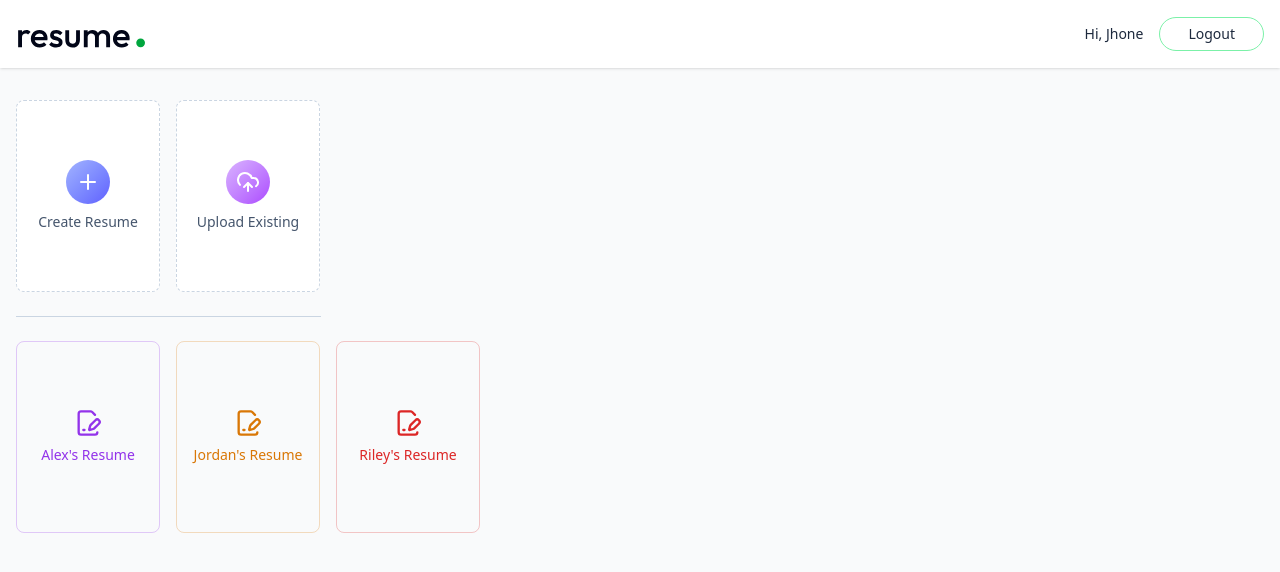
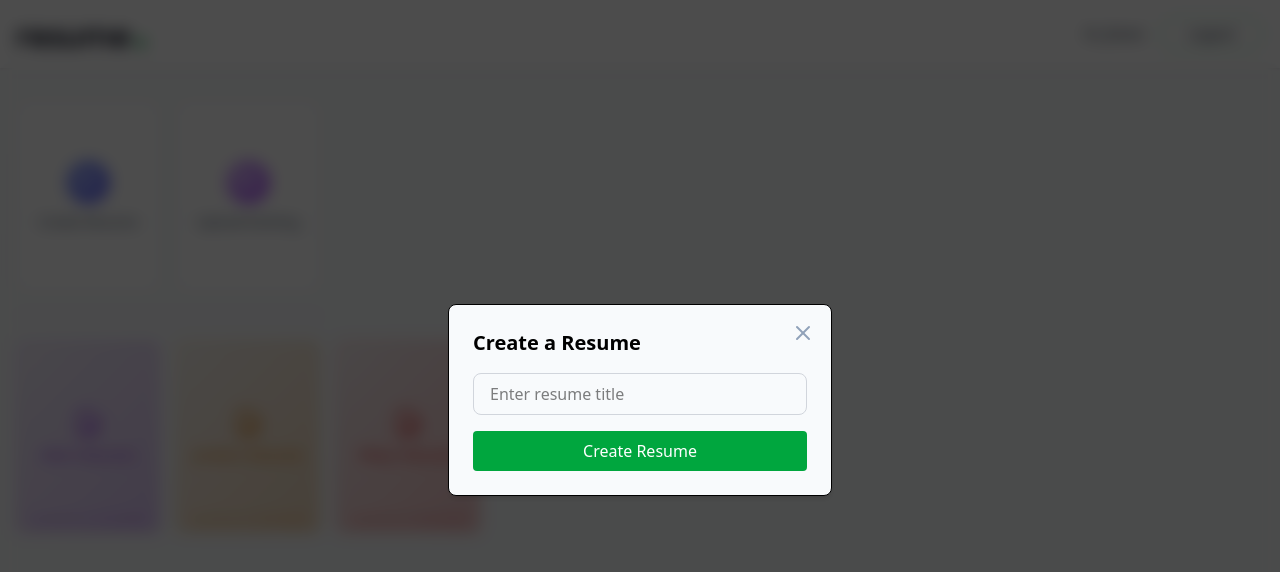
Before and after one commit to Shridhan15/Resume-Builder, a React (Vite) app in the folder client/: page /app in a window 1280 px wide. Both pictures are taken after a click on the button "Create Resume". Shown: the top 572 px of the page. Built offline with nearby package versions, Linux system fonts and the light colour scheme.

Commit message:
upload/create resume forms

```diff
--- a/client/src/index.css
+++ b/client/src/index.css
@@ -4,4 +4,13 @@
   button {
     @apply cursor-pointer
   }
+
+  input:not([type='checkbox']){
+    @apply outline-none focus:ring border border-gray-300 focus:ring-blue-500 focus:border-blue-500 rounded-lg
+  }
+  textarea {
+
+    @apply outline-none focus:ring border border-gray-300 focus:ring-blue-500 focus:border-blue-500 rounded-lg resize-none
+
+  }
  }
--- a/client/src/pages/Dashboard.jsx
+++ b/client/src/pages/Dashboard.jsx
@@ -1,21 +1,48 @@
-import { FilePenLineIcon, Plus, PlusIcon, UploadCloudIcon } from "lucide-react";
+import {
+  FilePenLineIcon,
+  PencilIcon,
+  Plus,
+  PlusIcon,
+  TrashIcon,
+  UploadCloud,
+  UploadCloudIcon,
+  XIcon,
+} from "lucide-react";
 import React, { useEffect, useState } from "react";
+import { useNavigate } from "react-router-dom";
 import { dummyResumeData } from "../assets/assets";
 
 const Dashboard = () => {
+  const colors = ["#9333ea", "#d97706", "#dc2626", "#0284c7", "#16a34a"];
 
-  const colors= ['#9333ea',"#d97706","#dc2626","#0284c7","#16a34a"]
+  const navigate = useNavigate();
 
-  const [allResumes, setAllResumes]= useState([])
+  const [allResumes, setAllResumes] = useState([]);
+  const [showCreateResume, setShowCreateResume] = useState(false);
+  const [showUploadResume, setShowUploadResume] = useState(false);
+  const [title, setTitle] = useState("");
+  const [resume, setResume] = useState(null);
+  const [editResumeId, setEditResumeId] = useState("");
 
-  const loadAllResumes= async()=>{
-    setAllResumes(dummyResumeData)
-  }
+  const loadAllResumes = async () => {
+    setAllResumes(dummyResumeData);
+  };
 
-  useEffect(()=>{
-    loadAllResumes()
-  },[])
+  const createResume = async (e) => {
+    e.preventDefault();
+    setShowCreateResume(false);
+    navigate("/app/builder/res123");
+  };
 
+  const uploadResume = async (e) => {
+    e.preventDefault();
+    setShowUploadResume(false);
+    navigate("/app/builder/res123");
+  };
+
+  useEffect(() => {
+    loadAllResumes();
+  }, []);
 
   return (
     <div>
@@ -24,14 +51,20 @@
           Welcome Joe
         </p>
         <div className="flex gap-4">
-          <button className="w-full bg-white sm:max-w-36 h-48 flex flex-col items-center justify-center rounded-lg gap-2 text-slate-600 border border-dashed border-slate-300 group hover:border-indigo-500 hover:shadow-lg transition-all duration-300 cursor-pointer">
+          <button
+            onClick={() => setShowCreateResume(true)}
+            className="w-full bg-white sm:max-w-36 h-48 flex flex-col items-center justify-center rounded-lg gap-2 text-slate-600 border border-dashed border-slate-300 group hover:border-indigo-500 hover:shadow-lg transition-all duration-300 cursor-pointer"
+          >
             <PlusIcon className="size-11 transition-all duration-300 p-2.5 bg-gradient-to-br from-indigo-300 to-indigo-500 text-white rounded-full " />
             <p className="text-sm group-hover:text-indigo-600 transition-all duration-300">
               Create Resume
             </p>
           </button>
 
-          <button className="w-full bg-white sm:max-w-36 h-48 flex flex-col items-center justify-center rounded-lg gap-2 text-slate-600 border border-dashed border-slate-300 group hover:border-purple-500 hover:shadow-lg transition-all duration-300 cursor-pointer">
+          <button
+            onClick={() => setShowUploadResume(true)}
+            className="w-full bg-white sm:max-w-36 h-48 flex flex-col items-center justify-center rounded-lg gap-2 text-slate-600 border border-dashed border-slate-300 group hover:border-purple-500 hover:shadow-lg transition-all duration-300 cursor-pointer"
+          >
             <UploadCloudIcon className="size-11 transition-all duration-300 p-2.5 bg-gradient-to-br from-purple-300 to-purple-500 text-white rounded-full " />
             <p className="text-sm group-hover:text-purple-600 transition-all duration-300">
               Upload Existing
@@ -42,21 +75,132 @@
         <hr className="border-slate-300  my-6 sm:w-[305px]" />
 
         <div className="grid grid-cols-2 sm:flex flex-wrap gap-4">
+          {allResumes.map((resume, index) => {
+            const basecolor = colors[index % colors.length];
+            return (
+              <button
+                key={index}
+                className="relative w-full sm:max-w-36 h-48 flex flex-col items-center justify-center rounded-lg gap-2 border group hover:shadow-lg transition-all duration-300 cursor-pointer"
+                style={{
+                  background: `linear-gradient(135deg, ${basecolor}10, ${basecolor}40)`,
+                  borderColor: basecolor + "40",
+                }}
+              >
+                <FilePenLineIcon
+                  className="size-7 group-hover:scale-105 transition-all"
+                  style={{ color: basecolor }}
+                />
 
-          {allResumes.map((resume,index)=>{
-            const basecolor= colors[index % colors.length]
-            return (
-              <button key={index} className="relative w-full sm:max-w-36 h-48 flex flex-col items-center justify-center rounded-lg gap-2 border group hover:shadow-lg transition-all duration-300 cursor-pointer" style={{background:`linear-gradient(135%, ${basecolor}10, ${basecolor}40)`, borderColor:basecolor+40}}>
+                <p
+                  className="text-sm group-hover:scale-105 transition-all px-2 text-center"
+                  style={{ color: basecolor }}
+                >
+                  {resume.title}{" "}
+                </p>
+                <p
+                  className=" absolute bottom-1 text-[11px] text-slate-400 group-hover:text-slate-500 transition-all duration-300 px-2 text-center"
+                  style={{ color: basecolor + "90" }}
+                >
+                  Updated on {new Date(resume.updatedAt).toLocaleDateString()}
+                </p>
+                <div className="absolute top-1 right-1 group-hover:flex items-center hidden">
+                  <TrashIcon className="size-7 p-1.5 hover:bg-white/50 rounded text-slate-700 transition-colors" />
+                  <PencilIcon className="size-7 p-1.5 hover:bg-white/50 rounded text-slate-700 transition-colors" />
+                </div>
+              </button>
+            );
+          })}
+        </div>
 
-                <FilePenLineIcon className="size-7 group-hover:scale-105 transition-all" style={{color:basecolor}} />
+        {showCreateResume && (
+          <form
+            onSubmit={createResume}
+            onClick={() => setShowCreateResume(false)}
+            action=""
+            className="fixed inset-0 bg-black/70 backdrop-blur bg-opacity-50 z-10 flex items-center justify-center"
+          >
+            <div
+              onClick={(e) => e.stopPropagation()}
+              className="  relative bg-slate-50 border shadow-md rounded-lg w-full max-w-sm p-6"
+            >
+              <h2 className="text-xl font-bold mb-4">Create a Resume</h2>
+              <input
+                className="w-full px-4 py-2 mb-4 focus:border-green-600 ring-green-600 "
+                required
+                onChange={(e) => setTitle(e.target.value)}
+                value={title}
+                type="text"
+                placeholder="Enter resume title"
+              />
 
-                <p className="text-sm group-hover:scale-105 transition-all px-2 text-center" style={{color: basecolor}}>{resume.title} </p>
+              <button className="w-full py-2 bg-green-600 text-white rounded hover:bg-green-700 transition-colors">
+                Create Resume
               </button>
-            )
-          })}
+              <XIcon
+                className="absolute top-4 right-4 text-slate-400 hover:text-slate-600 cursor-pointer transition-colors"
+                onClick={() => {
+                  setShowCreateResume(false);
+                  setTitle("");
+                }}
+              />
+            </div>
+          </form>
+        )}
 
+        {showUploadResume && (
+          <form
+            onSubmit={uploadResume}
+            onClick={() => setShowUploadResume(false)}
+            action=""
+            className="fixed inset-0 bg-black/70 backdrop-blur bg-opacity-50 z-10 flex items-center justify-center"
+          >
+            <div
+              onClick={(e) => e.stopPropagation()}
+              className="  relative bg-slate-50 border shadow-md rounded-lg w-full max-w-sm p-6"
+            >
+              <h2 className="text-xl font-bold mb-4">Upload Resume</h2>
+              <input
+                className="w-full px-4 py-2 mb-4 focus:border-green-600 ring-green-600 "
+                required
+                onChange={(e) => setTitle(e.target.value)}
+                value={title}
+                type="text"
+                placeholder="Enter resume title"
+              />
 
-        </div>
+              <div className="">
+                <label
+                  className="block text-sm text-slate-700"
+                  htmlFor="resume-input"
+                >
+                  Select Resume File
+                  <div className="flex flex-col items-center justify-center gap-2 border group text-slate-400 border-slate-400 border-dashed rounded-md p-4 py-10 my-4 hover:border-green-500 hover:text-green-700 cursor-pointer transition-colors">
+                    {resume ? (
+                      <p className="text-green-700"> {resume.name} </p>
+                    ) : (
+                      <>
+                        <UploadCloud className="size-14 stroke-1" />
+                        <p>Upload Resume</p>
+                      </>
+                    )}
+                  </div>
+                </label>
+                <input type="file" id="resume-input" accept=".pdf" hidden onChange={(e)=> setResume(e.target.files[0])} />
+              </div>
+
+              <button className="w-full py-2 bg-green-600 text-white rounded hover:bg-green-700 transition-colors">
+                Upload Resume
+              </button>
+              <XIcon
+                className="absolute top-4 right-4 text-slate-400 hover:text-slate-600 cursor-pointer transition-colors"
+                onClick={() => {
+                  setShowUploadResume(false);
+                  setTitle("");
+                }}
+              />
+            </div>
+          </form>
+        )}
       </div>
     </div>
   );
```
